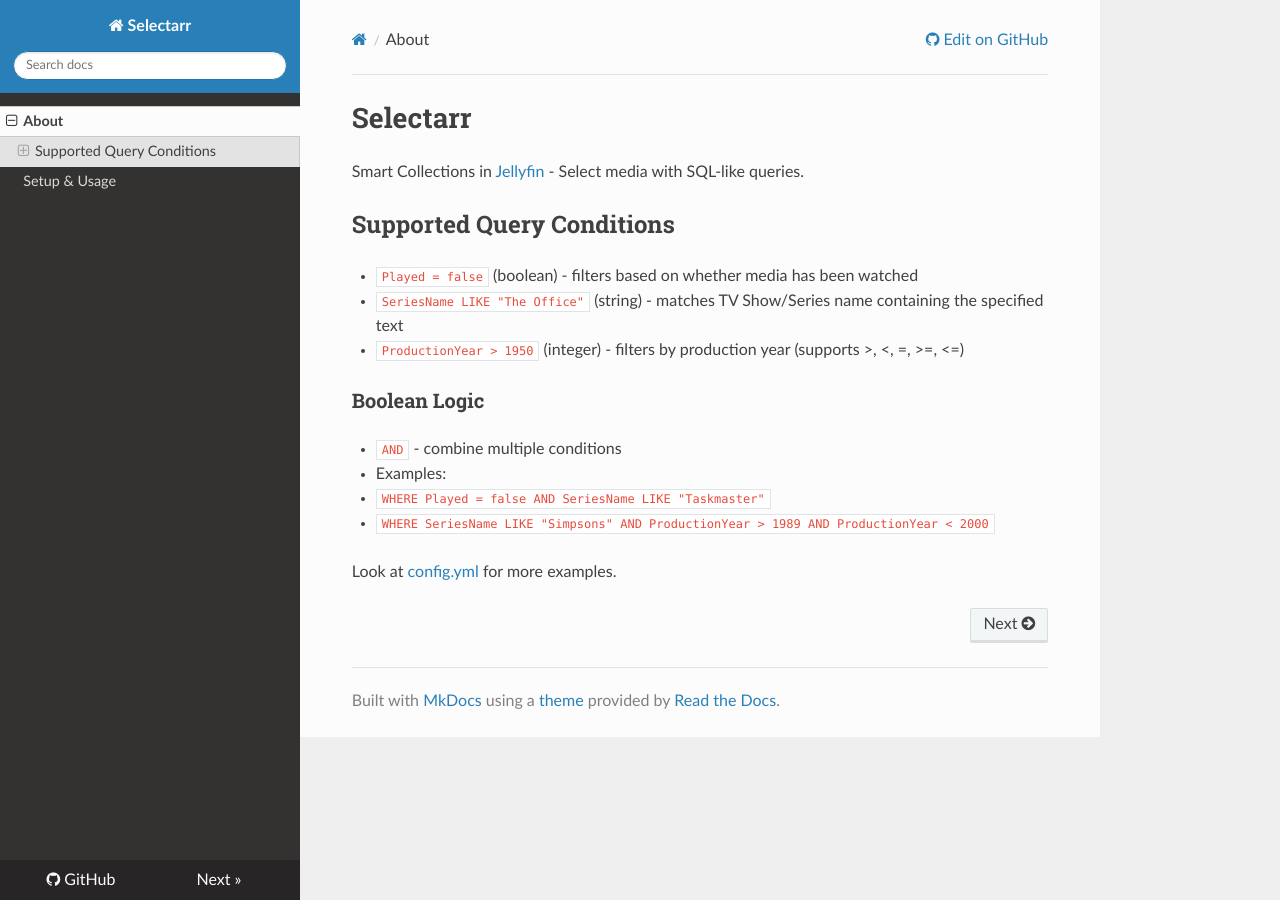
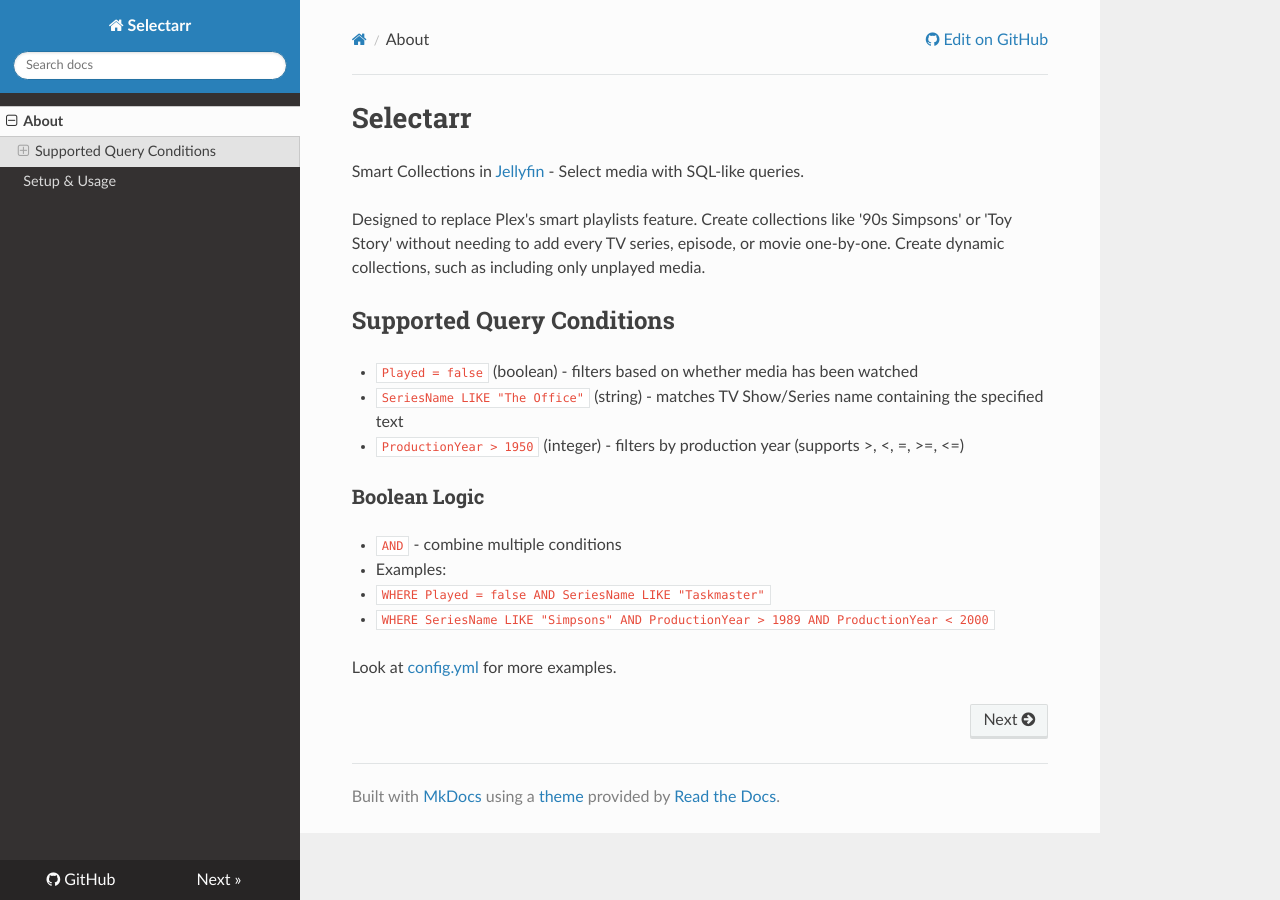
Before and after one commit to jeffwhite530/Selectarr, an MkDocs documentation site: the page built from docs/index.md, in a window 1280 px wide. Built offline with MkDocs 1.6.1, drawn with Linux system fonts in a browser that asks for light colours; nearby versions of some CDN libraries.

```diff
--- a/docs/index.md
+++ b/docs/index.md
@@ -1,6 +1,8 @@
 # Selectarr
 
 Smart Collections in [Jellyfin](https://jellyfin.org/) - Select media with SQL-like queries.
+
+Designed to replace Plex's smart playlists feature. Create collections like '90s Simpsons' or 'Toy Story' without needing to add every TV series, episode, or movie one-by-one. Create dynamic collections, such as including only unplayed media.
 
 ## Supported Query Conditions
 
```
Also changed, not shown: README.md (+2 -0 lines).
